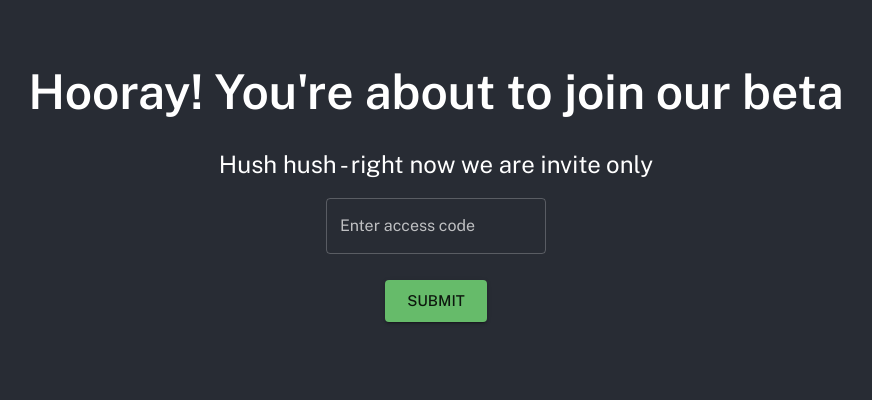
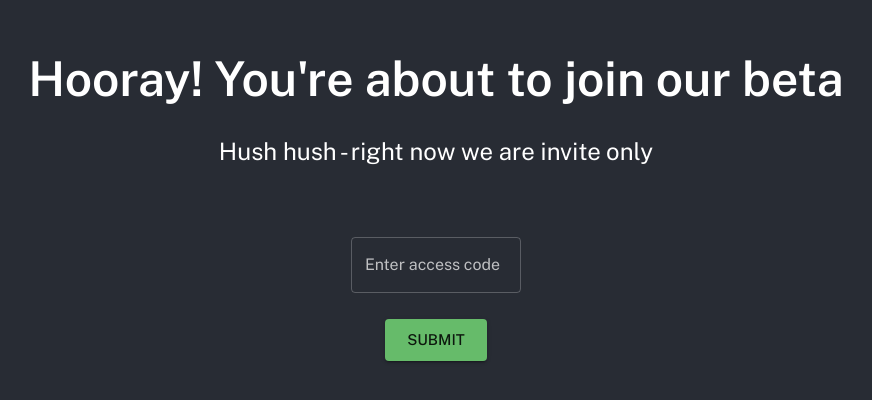
Before and after one commit to ambisoft/workout, a React (Create React App) app: page /join in a window 1280 px wide. Shown: the part 194-594 px from the top of the page, without its empty margins (204-1076 px from the left). Built offline with nearby package versions, Linux system fonts and the light colour scheme; no server answers.

Commit message:
Join page: minor tweaks

```diff
--- a/src/Join.jsx
+++ b/src/Join.jsx
@@ -1,5 +1,6 @@
 import React from "react";
 
+import Box from '@mui/material/Box';
 import Button from '@mui/material/Button';
 import TextField from '@mui/material/TextField';
 import Typography from '@mui/material/Typography';
@@ -7,21 +8,27 @@ import { ThemeProvider } from '@mui/material/styles';
 
 import welcomeTheme from './ui/themes/welcome';
 
+const styles = {
+  mt: '2em',
+  mb: '1em',
+  width: 170,
+};
+
 const Join = () => (
   <ThemeProvider theme={welcomeTheme}>
     <div className="welcome">
-      <Typography variant='h1'>
+      <Typography variant='h1' textAlign='center'>
         Hooray! You're about to join our beta
       </Typography>
       <Typography variant='h3'>
         Hush hush - right now we are invite only
       </Typography>
-      <TextField id="access-code" label="Enter access code" />
-      <p>
-        <Button variant="contained" color='success' size='large'>
-          Submit
-        </Button>
-      </p>
+      <Box sx={styles}>
+        <TextField id="access-code" label="Enter access code" />
+      </Box>
+      <Button variant="contained" color='success' size='large'>
+        Submit
+      </Button>
     </div>
   </ThemeProvider>
 );
```
